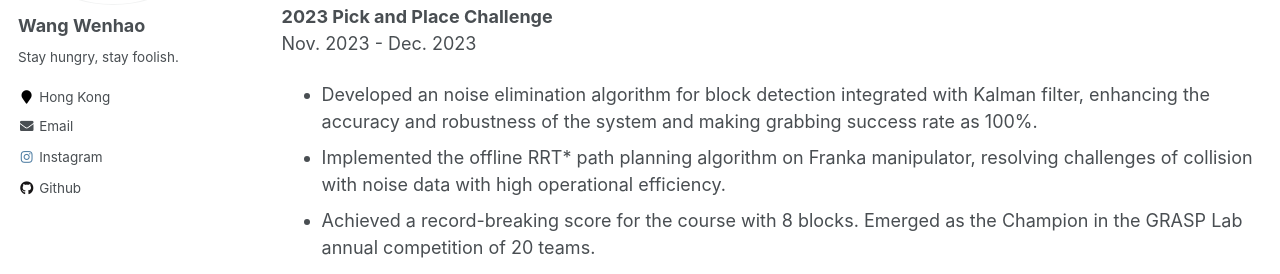
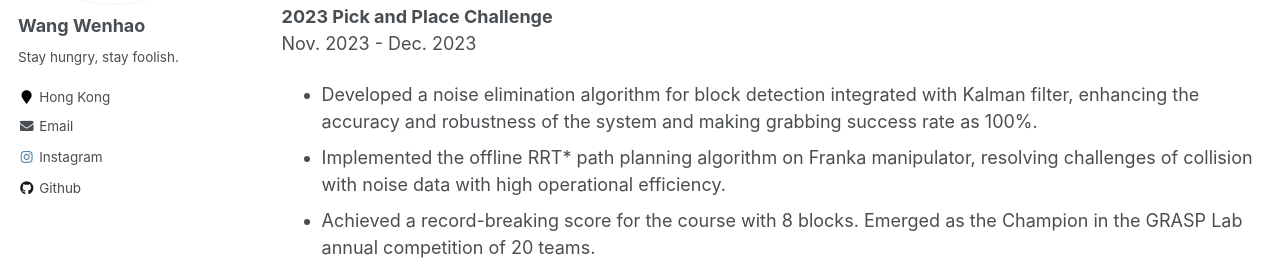
Before and after one commit to Hao-Starrr/Hao-Starrr.github.io, a Jekyll site: the page built from _pages/cv.md, in a window 1280 px wide and 900 px high, scrolled down 2492 px. Shown: the part 176-450 px from the top of the window. Built offline with Jekyll 4.4.1, drawn with Linux system fonts in a browser that asks for light colours; some of the changed text lies outside the part shown.

Commit message:
Update cv.md

```diff
--- a/_pages/cv.md
+++ b/_pages/cv.md
@@ -90,7 +90,7 @@ Nov. 2023 - Dec. 2023
 **2023 Pick and Place Challenge**
 Nov. 2023 - Dec. 2023
 
-- Developed an noise elimination algorithm for block detection integrated with Kalman filter, enhancing the accuracy and robustness of the system and making grabbing success rate as 100%.
+- Developed a noise elimination algorithm for block detection integrated with Kalman filter, enhancing the accuracy and robustness of the system and making grabbing success rate as 100%.
 - Implemented the offline RRT\* path planning algorithm on Franka manipulator, resolving challenges of collision with noise data with high operational efficiency.
 - Achieved a record-breaking score for the course with 8 blocks. Emerged as the Champion in the GRASP Lab annual competition of 20 teams.
 - The competition is [here](https://www.youtube.com/watch?v=enAke8V9i44).
```
Also changed, not shown: other parts of _pages/cv.md (+1 -1 lines).
